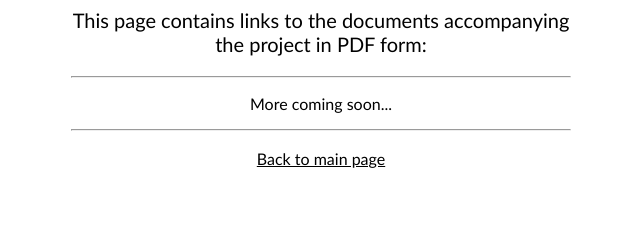
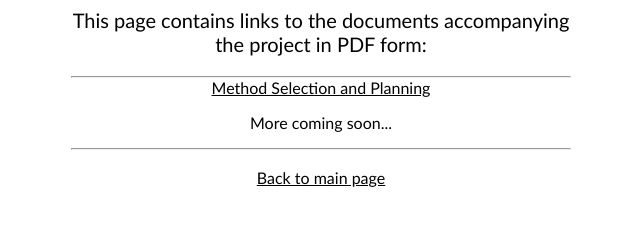
Before and after one commit to joshuamckean/joshuamckean.github.io, a plain HTML site: page documents.html in a window 1280 px wide. Shown: the whole page, without its empty margins (319-959 px from the left). Drawn offline with Linux system fonts and the light colour scheme.

Commit message:
Update documents.html

```diff
--- a/documents.html
+++ b/documents.html
@@ -5,6 +5,7 @@
         <p style="color:black;font-family:Calibri; font-size: 20;">This page contains links to the documents
             accompanying the project in PDF form:</p>
         <hr style="margin:auto; max-width:550px;">
+        <a href="joshuamckean.github.io/blob/main/Documents/Plan1.pdf" style="color:black;font-family: Calibri;">Method Selection and Planning</a>
         <p style="color:black;text-align:center;font-family: Calibri; font-size: 16;">More coming soon...</p>
         <hr style="margin:auto; max-width:550px;">
         <br>
```
